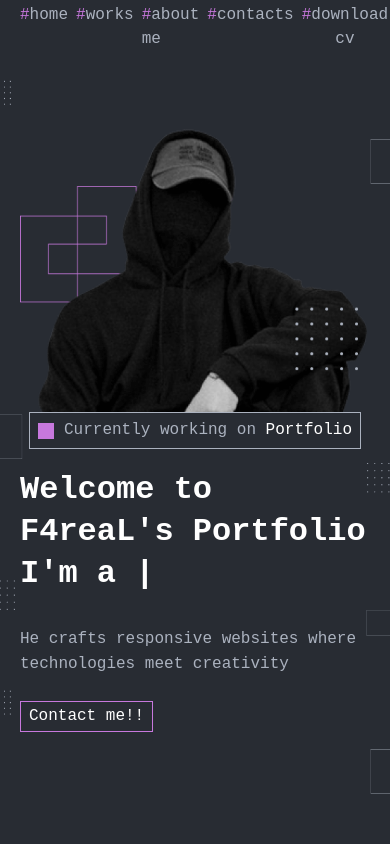
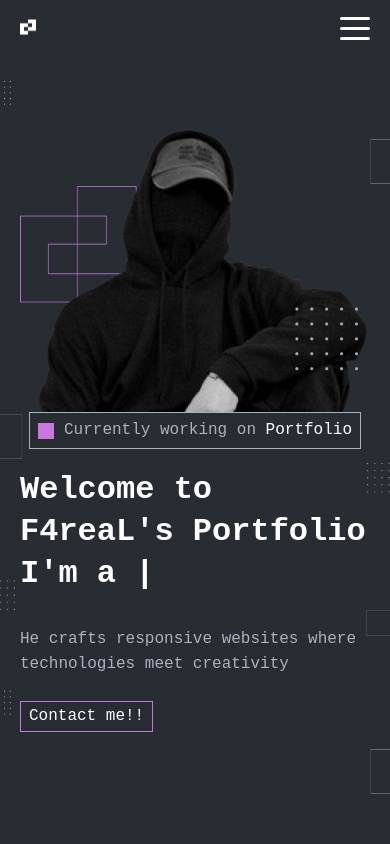
Before and after one commit to F4reaL/f4real_portfolio_fe, a Next.js app: page / in a window 390 px wide. Shown: the top 844 px of the page. Built offline with nearby package versions, Linux system fonts and the light colour scheme.

Commit message:
animation hamburger button

```diff
--- a/src/components/Layout/Header.jsx
+++ b/src/components/Layout/Header.jsx
@@ -1,7 +1,8 @@
-import React from "react";
+import React, { useState } from "react";
 import Logo from "../../../public/img/Logo.png";
 import Link from "next/link";
 const Header = () => {
+  const [isOpen, setIsOpen] = useState(false)
   const onButtonClick = () => {
     // using Java Script method to get PDF file
     fetch('cv.pdf').then(response => {
@@ -23,7 +24,7 @@ const Header = () => {
           <img src={Logo.src} className="shrink-0 w-4 h-4" />
           <div className="hidden sm:block font-[700] text-base">F4reaL</div>
         </Link>
-        <div className="flex gap-2 sm:gap-8 font-[400] text-base text-cadet-blue">
+        <div className="hidden sm:flex gap-2 sm:gap-8 font-[400] text-base text-cadet-blue">
           <Link href={"/"} className="hover:font-[500] hover:text-white">
             <span className="text-lavender">#</span>
             <span className="">home</span>
@@ -46,6 +47,11 @@ const Header = () => {
           </button>
 
         </div>
+        <div className={`flex flex-col sm:hidden ${isOpen?"open":""}`} id="humberger" onClick={()=> setIsOpen(!isOpen)}>
+          <span></span>
+          <span></span>
+          <span></span>
+        </div>
       </div>
     </div>
   );
--- a/src/styles/globals.css
+++ b/src/styles/globals.css
@@ -2,10 +2,80 @@
 @tailwind components;
 @tailwind utilities;
 @import url("https://fonts.googleapis.com/css2?family=Fira+Code:wght@300;400;500;600;700&display=swap");
-
-::-webkit-scrollbar{
+::-webkit-scrollbar {
     width: 0px;
 }
+
 .main-bg {
-  background: url("../../public/img/background.png") top center / 100%;
+    background: url("../../public/img/background.png") top center / 100%;
 }
+
+
+/* Humberger button */
+
+#humberger {
+    width: 30px;
+    height: 20px;
+    position: relative;
+    -webkit-transform: rotate(0deg);
+    -moz-transform: rotate(0deg);
+    -o-transform: rotate(0deg);
+    transform: rotate(0deg);
+    -webkit-transition: .5s ease-in-out;
+    -moz-transition: .5s ease-in-out;
+    -o-transition: .5s ease-in-out;
+    transition: .5s ease-in-out;
+    cursor: pointer;
+}
+
+#humberger span {
+    display: block;
+    position: absolute;
+    height: 3px;
+    width: 100%;
+    background: #fff;
+    border-radius: 9px;
+    opacity: 1;
+    left: 0;
+    -webkit-transform: rotate(0deg);
+    -moz-transform: rotate(0deg);
+    -o-transform: rotate(0deg);
+    transform: rotate(0deg);
+    -webkit-transition: .25s ease-in-out;
+    -moz-transition: .25s ease-in-out;
+    -o-transition: .25s ease-in-out;
+    transition: .25s ease-in-out;
+}
+
+#humberger span:nth-child(1) {
+    top: 0px;
+}
+
+#humberger span:nth-child(2) {
+    top: 10px;
+}
+
+#humberger span:nth-child(3) {
+    top: 20px;
+}
+
+#humberger.open span:nth-child(1) {
+    top: 10px;
+    -webkit-transform: rotate(135deg);
+    -moz-transform: rotate(135deg);
+    -o-transform: rotate(135deg);
+    transform: rotate(135deg);
+}
+
+#humberger.open span:nth-child(2) {
+    opacity: 0;
+    left: -60px;
+}
+
+#humberger.open span:nth-child(3) {
+    top: 10px;
+    -webkit-transform: rotate(-135deg);
+    -moz-transform: rotate(-135deg);
+    -o-transform: rotate(-135deg);
+    transform: rotate(-135deg);
+}
```
